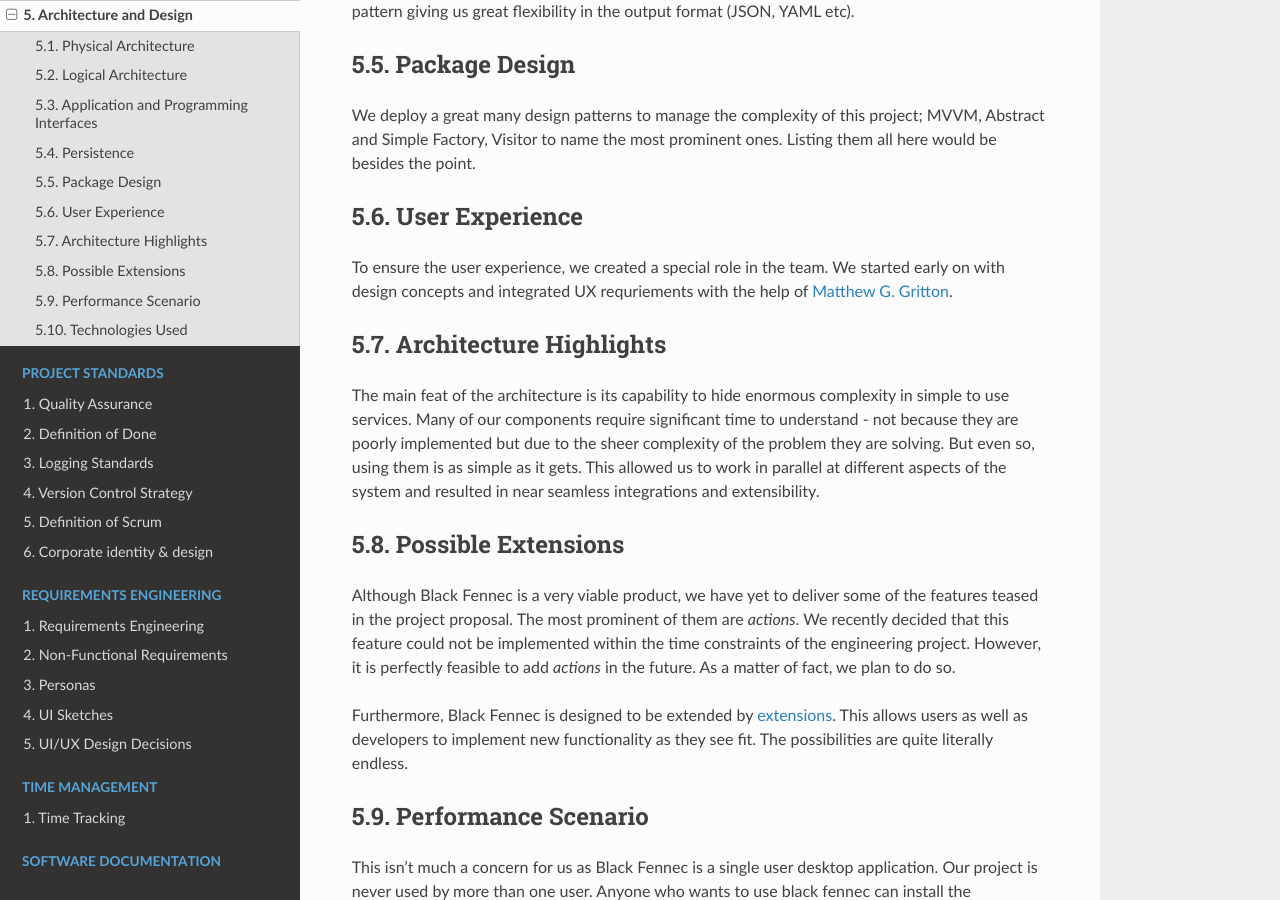
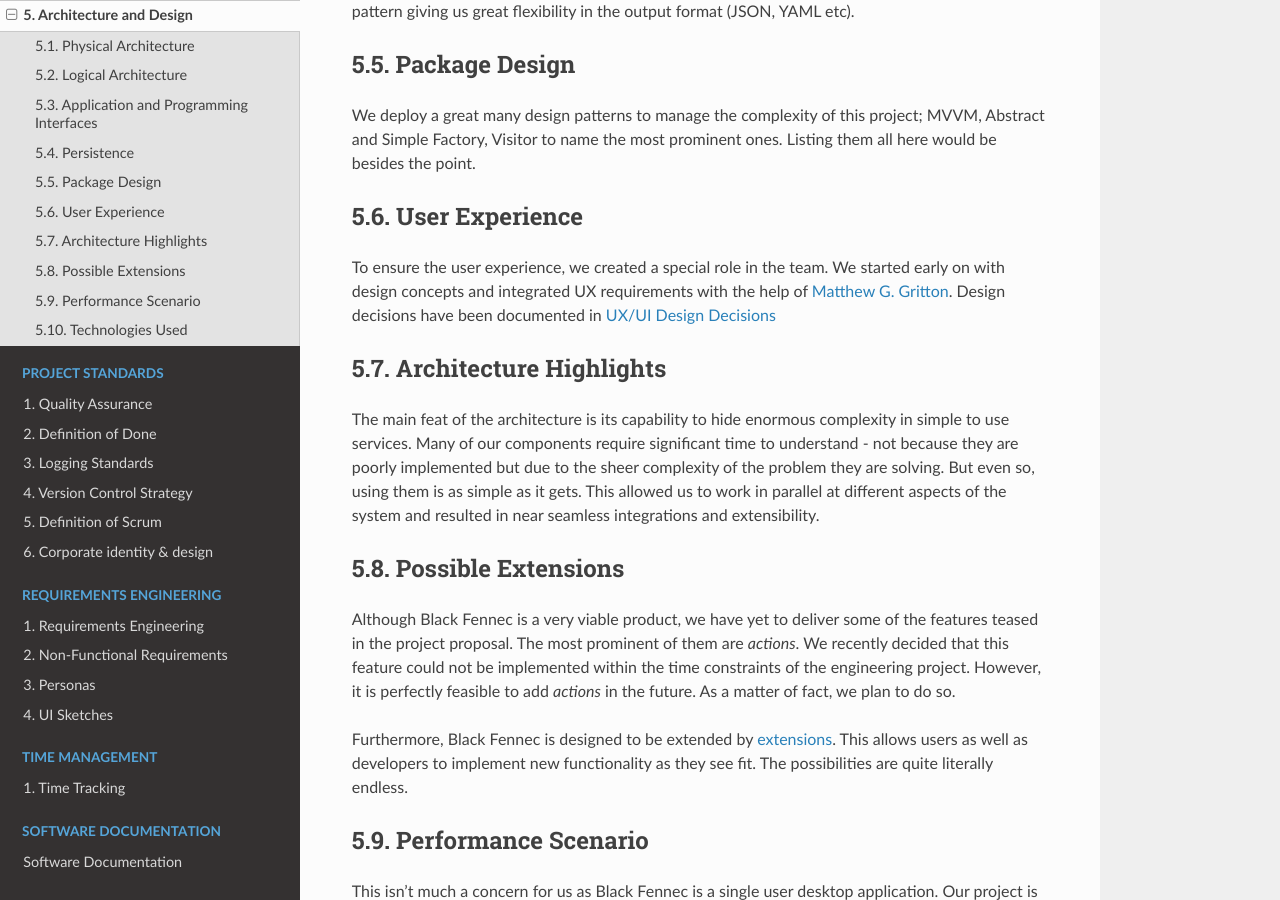
Before and after one commit to blackfennec-org/blackfennec, a Sphinx documentation site: the page built from docs/source/project_management/architecture_and_design.rst, in a window 1280 px wide and 900 px high, scrolled down 864 px. Built offline with Sphinx 7.4.7 and the Read the Docs theme 2.0.0, drawn with Linux system fonts in a browser that asks for light colours; pages that are not in the unit, such as notebooks, are missing from menus.

Commit message:
add link to UI/UX design decisions

```diff
--- a/docs/source/index.rst
+++ b/docs/source/index.rst
@@ -56,6 +55,7 @@ Welcome to Black Fennec's documentation!
    software_documentation/architecture/index
    software_documentation/domain/index
    software_documentation/code/modules
+   software_documentation/ui_ux_design-decisions.rst
 
 .. toctree::
    :maxdepth: 3
--- a/docs/source/project_management/architecture_and_design.rst
+++ b/docs/source/project_management/architecture_and_design.rst
@@ -26,7 +26,7 @@ We deploy a great many design patterns to manage the complexity of this project;
 
 User Experience
 ===============
-To ensure the user experience, we created a special role in the team. We started early on with design concepts and integrated UX requriements with the help of :ref:`Matthew`.
+To ensure the user experience, we created a special role in the team. We started early on with design concepts and integrated UX requirements with the help of :ref:`Matthew`. Design decisions have been documented in :ref:`UX/UI Design Decisions <Design Decisions>`
 
 Architecture Highlights
 =======================
--- a/docs/source/requirements_engineering/ui_ux_design-decisions.rst
+++ b/docs/source/software_documentation/ui_ux_design-decisions.rst
@@ -1,3 +1,5 @@
+.. _Design Decisions:
+
 UI/UX Design Decisions
 ======================
 
```
Also changed, not shown: other parts of docs/source/index.rst (+0 -1 lines).
